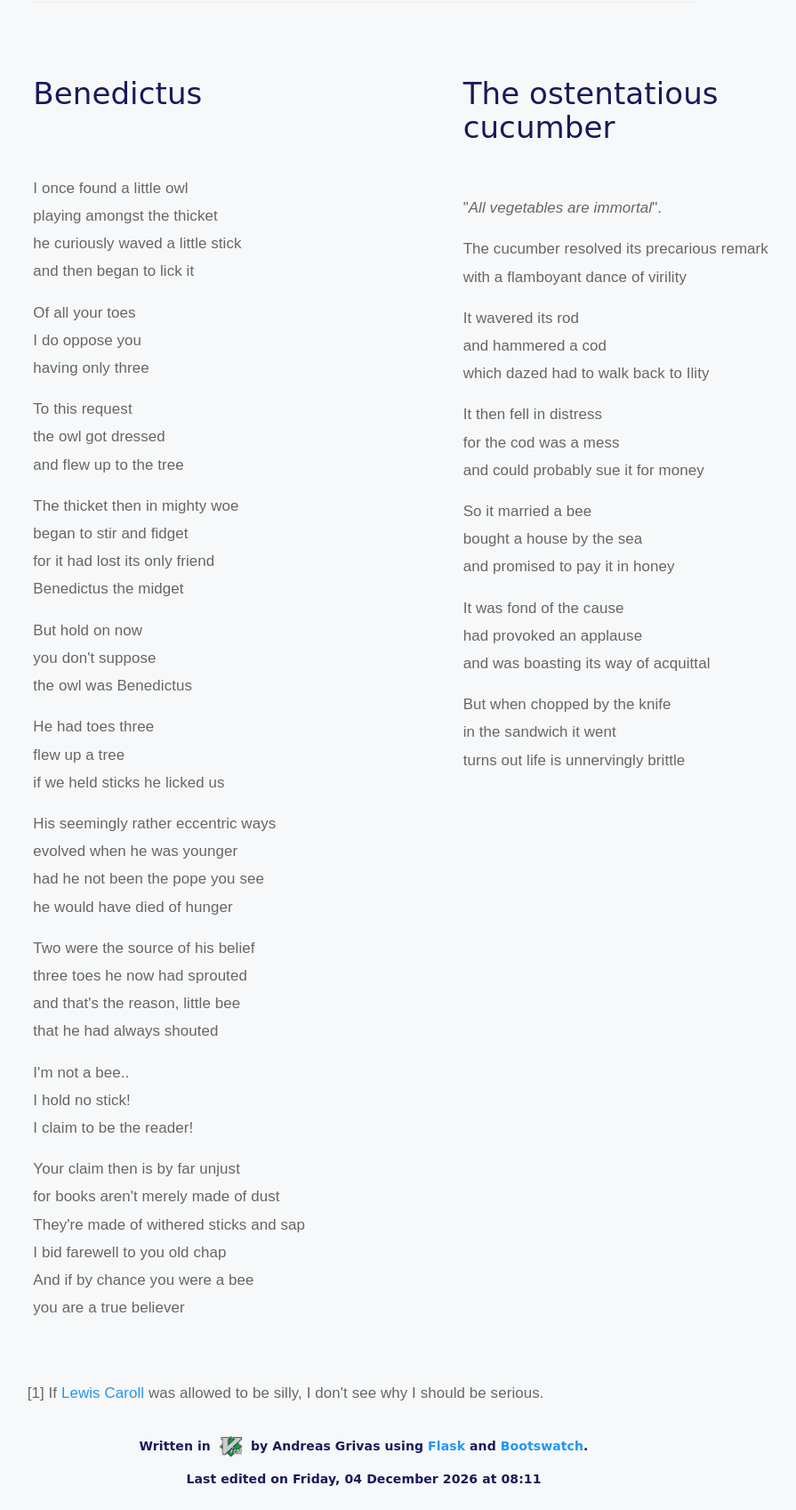
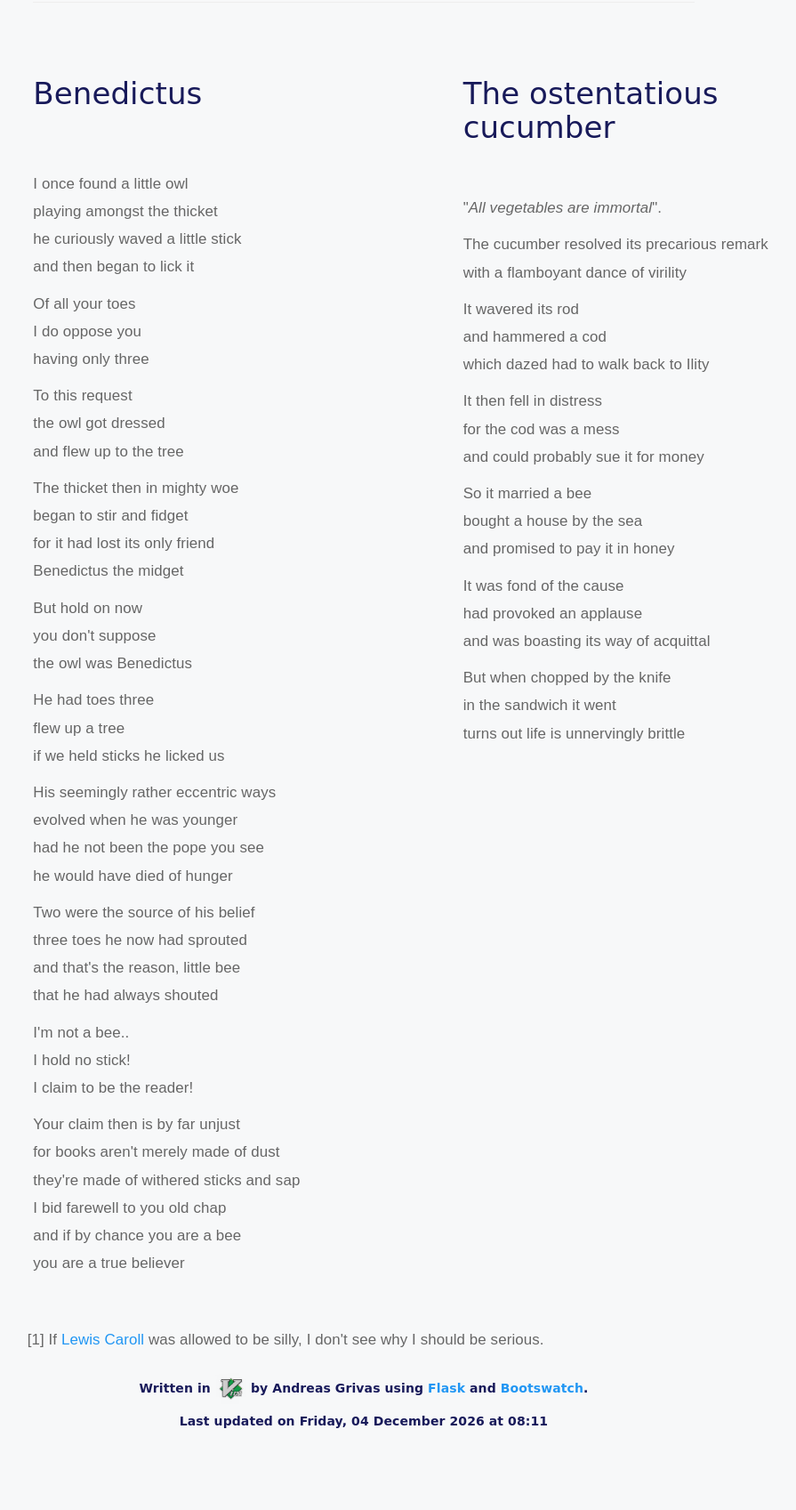
Before and after one commit to andreasgrv/website, a Flask app: page /read in a window 1280 px wide. Shown: the part 301-1998 px from the top of the page at 89% size, without its empty margins (231-1126 px from the left). After the commit the page ends 1906 px from the top, so only its background shows below. Run offline with Flask 2, Linux system fonts and the light colour scheme; parts of the project's set-up code (start-up, migrations or seed data) failed here and were passed over; some libraries are stand-ins or nearby versions; some web fonts are replaced.

Commit message:
Add dissertation link + tweaks

```diff
--- a/static/css/style.css
+++ b/static/css/style.css
@@ -13,7 +13,7 @@ body{
 }
 
 p {
-    margin: 15px 0px 15px 0px;
+    margin: 10px 0px 10px 0px;
 }
 
 pre {
--- a/templates/about.html
+++ b/templates/about.html
@@ -14,7 +14,7 @@
         <div class="col-sm-8 col-sm-offset-2">
           <div class="row">
             <div class="col-sm-12">
-		    <p class="lead">I am Andreas and I am a Natural Language Processing engineer, currently employed
+		    <p class="lead">I am Andreas and I am a Natural Language Processing engineer, currently working
 		    as a Research Assistant at the <a href="http://web.inf.ed.ac.uk/ilcc" target="_blank">University of Edinburgh</a>.<p>
 		    <p>
 		    My current focus is on Named Entity Recognition and Relation Extraction from biomedical text
@@ -37,7 +37,8 @@
                was on analysing the syntactic structure of sentences
                using neural network models for languages with rich morphology
                (<a href="http://johnny.overfit.xyz" target="_blank">demo</a>,
-               <a href="http://github.com/andreasgrv/johnny" target="_blank">code</a>).
+               <a href="http://github.com/andreasgrv/johnny" target="_blank">code</a>,
+               <a href="https://project-archive.inf.ed.ac.uk/msc/20172495/msc_proj.pdf" target="_blank">write up</a>).
                The results confirmed that for such languages, encoders which construct word representations
                from characters significantly outperform others that model the input on the word level.
                </p>
--- a/templates/base.html
+++ b/templates/base.html
@@ -58,7 +58,7 @@
             <a href="https://bootswatch.com/" target="_blank">Bootswatch</a>.
           <h6>
           <h6>
-            Last edited on {{config.LAST_EDITED}}
+            Last updated on {{config.LAST_EDITED}}
           </h6>
         </div>
       </div>
--- a/templates/homepage.html
+++ b/templates/homepage.html
@@ -6,7 +6,7 @@
       <div class="row">
         <div class="col-lg-8 col-lg-offset-2">
           <div class="page-header">
-            <span class="mytitle"><h3>Welcome to a served copy of my webpage!<br> Here is what's been on my mind recently..</h3></span>
+            <span class="mytitle"><h3>Some texts from my language model</h3></span>
           </div>
         </div>
       </div>
--- a/templates/read.html
+++ b/templates/read.html
@@ -49,8 +49,8 @@
 	      <p>I'm not a bee..<br> I hold no stick!<br> I claim to be the reader!</p>
 
 	      <p>Your claim then is by far unjust<br> for books aren't merely made of dust<br>
-	      They're made of withered sticks and sap<br> I bid farewell to you old chap<br>
-	      And if by chance you were a bee<br> you are a true believer</p>
+	      they're made of withered sticks and sap<br> I bid farewell to you old chap<br>
+	      and if by chance you are a bee<br> you are a true believer</p>
             </div>
           </div>
           <div class="col-sm-12 col-md-6 col-lg-4 col-lg-offset-1">
```
